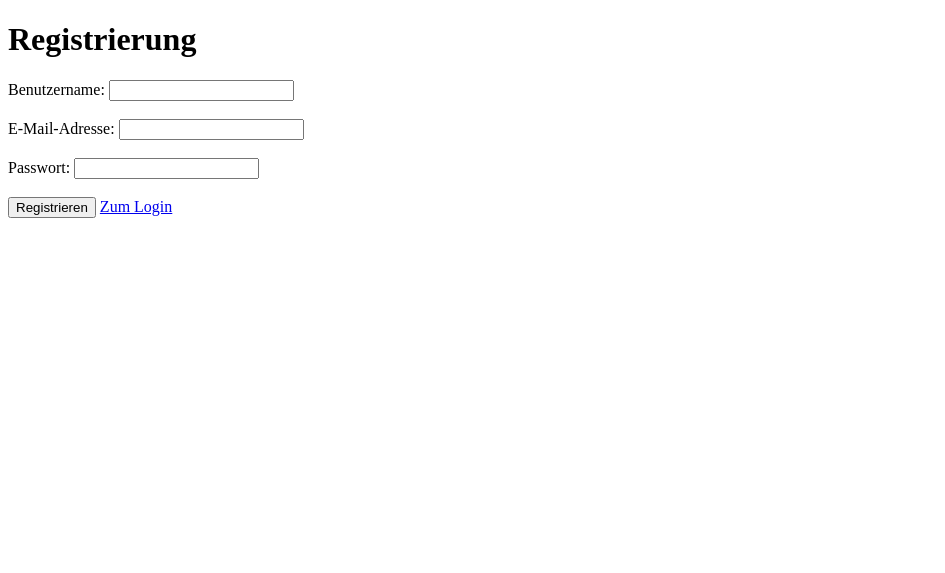
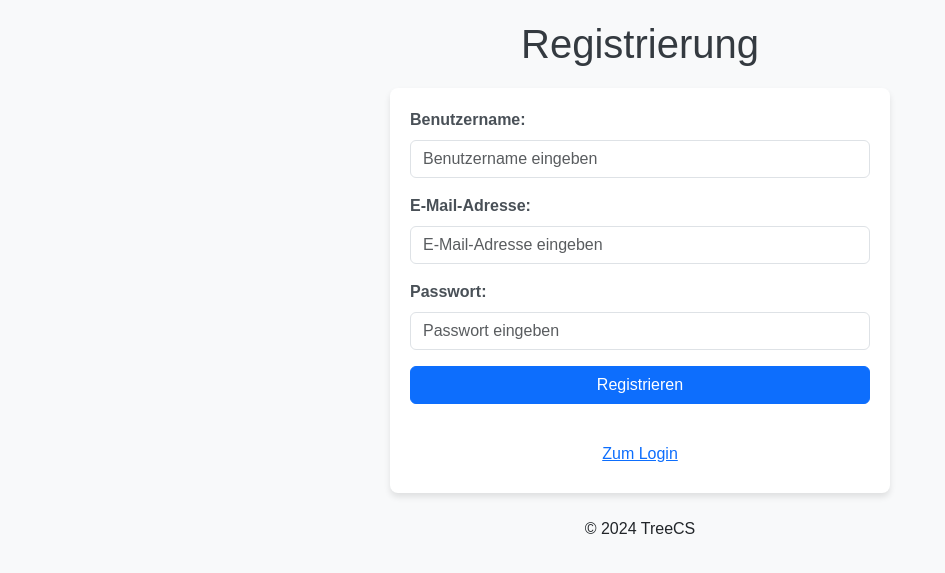
Before and after one commit to Waleedk98/treecs, a Flask app: page /register in a window 1280 px wide. Shown: the top 573 px of the page, without its empty margins (0-945 px from the left). Run offline with Flask 3, Linux system fonts and the light colour scheme; parts of the project's set-up code (start-up, migrations or seed data) failed here and were passed over.

Commit message:
frontend new

```diff
--- /dev/null
+++ b/static/style.css
@@ -0,0 +1,106 @@
+/* General Styles */
+body {
+    font-family: 'Arial', sans-serif;
+    background-color: #f8f9fa; /* Light gray background */
+    margin: 0;
+    padding: 20px;
+    color: #212529; /* Dark gray text */
+}
+
+/* Header Styling */
+h1, h2 {
+    text-align: center;
+    margin-bottom: 20px;
+    color: #343a40; /* Darker gray */
+}
+
+/* Form Styling */
+form {
+    max-width: 500px;
+    margin: auto;
+    background-color: #ffffff; /* White background */
+    padding: 20px;
+    border-radius: 8px;
+    box-shadow: 0 4px 6px rgba(0, 0, 0, 0.1); /* Subtle shadow */
+}
+
+form label {
+    display: block;
+    font-weight: bold;
+    margin-bottom: 5px;
+    color: #495057; /* Grayish text */
+}
+
+form input,
+form select,
+form button {
+    margin-bottom: 15px;
+    padding: 10px;
+    font-size: 16px;
+    width: 100%;
+}
+
+form input,
+form select {
+    border: 1px solid #ced4da;
+    border-radius: 4px;
+}
+
+/* Buttons */
+button {
+    background-color: #007bff; /* Bootstrap primary color */
+    color: white;
+    border: none;
+    padding: 10px;
+    border-radius: 4px;
+    cursor: pointer;
+    font-size: 16px;
+    width: 100%;
+}
+
+button:hover {
+    background-color: #0056b3; /* Darker blue */
+}
+
+a {
+    display: inline-block;
+    margin-top: 10px;
+    text-decoration: none;
+    color: #007bff;
+}
+
+a:hover {
+    text-decoration: underline;
+}
+
+/* Table Styles */
+table {
+    width: 100%;
+    border-collapse: collapse;
+    margin: 20px 0;
+    background-color: #ffffff;
+    box-shadow: 0 4px 6px rgba(0, 0, 0, 0.1); /* Subtle shadow */
+}
+
+th, td {
+    text-align: left;
+    padding: 12px;
+    border: 1px solid #dee2e6;
+}
+
+th {
+    background-color: #007bff; /* Bootstrap primary */
+    color: white;
+    font-weight: bold;
+}
+
+tr:nth-child(even) {
+    background-color: #f2f2f2; /* Light gray for even rows */
+}
+
+/* Responsive Adjustments */
+@media (max-width: 768px) {
+    form, table {
+        width: 90%;
+    }
+}
--- a/templates/register.html
+++ b/templates/register.html
@@ -3,24 +3,34 @@
 <head>
     <meta charset="UTF-8">
     <meta name="viewport" content="width=device-width, initial-scale=1.0">
+    <link href="https://cdn.jsdelivr.net/npm/bootstrap@5.3.0-alpha3/dist/css/bootstrap.min.css" rel="stylesheet">
+    <link rel="stylesheet" href="/static/style.css">
     <title>Registrierung</title>
 </head>
 <body>
-    <h1>Registrierung</h1>
-<form method="POST" action="/register">
-    <label for="uname">Benutzername:</label>
-    <input type="text" id="uname" name="uname" required><br><br>
-
-    <label for="email">E-Mail-Adresse:</label>
-    <input type="email" id="email" name="email" required><br><br>
-
-    <label for="password">Passwort:</label>
-    <input type="password" id="password" name="password" required><br><br>
-
-    <button type="submit">Registrieren</button>
-    <a href="/login">Zum Login</a>
-</form>
-
+<header>
+    <h1 class="text-center">Registrierung</h1>
+</header>
+<main>
+    <form method="POST" action="/register" class="form-container">
+        <div class="mb-3">
+            <label for="uname" class="form-label">Benutzername:</label>
+            <input type="text" id="uname" name="uname" class="form-control" placeholder="Benutzername eingeben" required>
+        </div>
+        <div class="mb-3">
+            <label for="email" class="form-label">E-Mail-Adresse:</label>
+            <input type="email" id="email" name="email" class="form-control" placeholder="E-Mail-Adresse eingeben" required>
+        </div>
+        <div class="mb-3">
+            <label for="password" class="form-label">Passwort:</label>
+            <input type="password" id="password" name="password" class="form-control" placeholder="Passwort eingeben" required>
+        </div>
+        <button type="submit" class="btn btn-primary w-100">Registrieren</button>
+        <a href="/login" class="btn btn-link mt-3 d-block text-center">Zum Login</a>
     </form>
+</main>
+<footer class="text-center mt-4">
+    © 2024 TreeCS
+</footer>
 </body>
 </html>
```
Also changed, not shown: templates/dashboard.html (+9 -25 lines), templates/index.html (+17 -28 lines), templates/login.html (+6 -34 lines).
